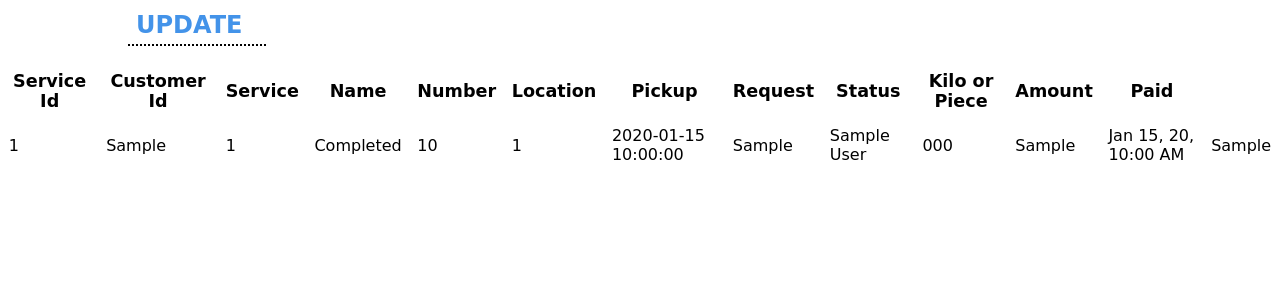
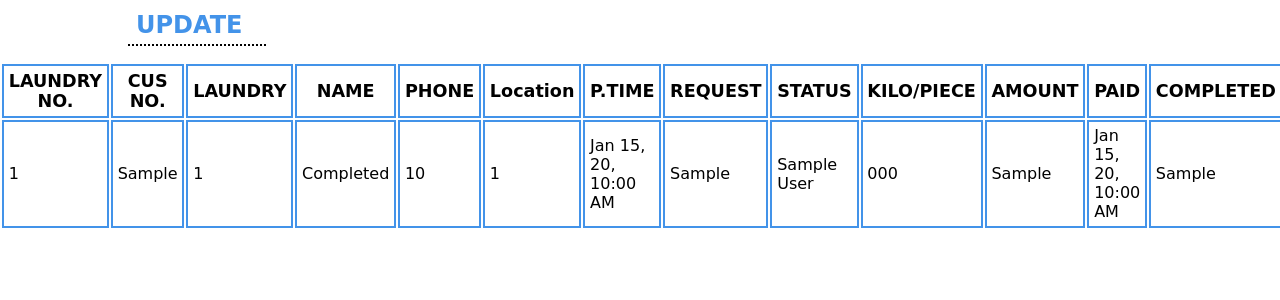
Before and after one commit to Lura-El/laundry, a PHP site: page /laundry/admin.html in a window 1280 px wide. Shown: the part 207-507 px from the top of the page. Run offline with PHP 8.4, Linux system fonts and the light colour scheme; tables that the repository leaves empty or names only in its code hold one stand-in row (values such as "Sample post"); data that the repository does not hold is empty; some libraries are stand-ins or nearby versions.

Commit message:
fix the tables, inventory and sales tab

```diff
--- a/admin.html
+++ b/admin.html
@@ -35,6 +35,8 @@
             <button class="navtwobtns" data-target="#message">MESSAGES</button>
         </div>
     </header>
+
+<!--online tab  -->
 <div id="online" class="tab">
 
     <form action="./admin/update.online.php" method="post" id="update-form">
@@ -64,6 +66,7 @@
         </div>
         <button type="submit" id="submitbtn">UPDATE</button>
     </form>
+
     <!-- update button-->
     <button id="update-btn" data-target="#update-form">UPDATE</button>
 
@@ -175,6 +178,7 @@
 
 <div id="sales" class="tab">
     <div id="chart"></div>
+
 </div>
 
 <!-- inventory -->
@@ -226,6 +230,8 @@
         <div class="inv-item inv-btn"><button type="submit">UPDATE</button></div>
     </form>
 
+    <button id="inv-update-btn" data-target="#inventory-form">INVENTORY UPDATE</button>
+
     <div id="inventory-table">
         <table id="table3"></table>
     </div>
--- a/admin/sales.online.php
+++ b/admin/sales.online.php
@@ -6,10 +6,10 @@
 
     try{
 
-        $online_amount = "SELECT amount FROM customers_order";
+        $online_amount = "SELECT * FROM customers_order";
         $results_online = $pdo->query($online_amount)->fetchAll(PDO::FETCH_ASSOC);
 
-        echo json_encode($results_amount);
+        echo json_encode($results_online);
 
 
     }catch(PDOException $e){
--- a/admin/sales.walkins.php
+++ b/admin/sales.walkins.php
@@ -6,7 +6,7 @@
 
     try{
 
-        $walkin_amount = "SELECT amount FROM walkins";
+        $walkin_amount = "SELECT * FROM walkins";
         $results_amount = $pdo->query($walkin_amount)->fetchAll(PDO::FETCH_ASSOC);
 
         // $online_amount = "SELECT amount FROM customers_order";
--- a/script/admin.js
+++ b/script/admin.js
@@ -26,6 +26,8 @@
         $(targetdiv).toggle();
     });
 
+
+
     function formatDate(date) {
         const dateObj = new Date(date);
         const options = {
@@ -50,10 +52,18 @@
        data.forEach(result => {
         tableBody += "<tr>";
             Object.entries(result).forEach(([key, value]) => {
-                tableBody += (key === "pick_up_time") ? `<td>${formatDate(value)}</td>` : `<td>${value}</td>`;
+                if (key === "pick_up_time") {
+                    tableBody += `<td>${formatDate(value)}</td>`;
+                } else if (key === "completed_at") {
+                    // Check if completed_at is null, and replace it with "processing"
+                    tableBody += (value === null) ? `<td>Processing</td>` : `<td>${formatDate(value)}</td>`;
+                } else {
+                    tableBody += `<td>${value}</td>`;
+                }
             });
         tableBody += "</tr>";
 });
+
 
         tableBody += "</tbody>";
 
@@ -66,18 +76,19 @@
     let tableHead = `
         <thead>
             <tr id="tablehead">
-                <th>Service Id</th>
-                <th>Customer Id</th>
-                <th>Service</th>
-                <th>Name</th>
-                <th>Number</th>
+                <th>LAUNDRY NO.</th>
+                <th>CUS NO.</th>
+                <th>LAUNDRY</th>
+                <th>NAME</th>
+                <th>PHONE</th>
                 <th>Location</th>
-                <th>Pickup</th>
-                <th>Request</th>
-                <th>Status</th>
-                <th>Kilo or Piece</th>
-                <th>Amount</th>
-                <th>Paid</th>
+                <th>P.TIME</th>
+                <th>REQUEST</th>
+                <th>STATUS</th>
+                <th>KILO/PIECE</th>
+                <th>AMOUNT</th>
+                <th>PAID</th>
+                <th>COMPLETED</th>
             </tr>
         </thead>
     `;
@@ -85,16 +96,17 @@
     let tableHead2 = `
         <thead>
             <tr id="tablehead">
-                <th>Service Id</th>
-                <th>Service</th>
-                <th>Name</th>
-                <th>Number</th>
-                <th>House Delivery</th>
-                <th>Location</th>
-                <th>Kilo/Piece</th>
-                <th>Amount</th>
-                <th>Paid</th>
-                <th>Status</th>
+                <th>CUSTOMER NO.</th>
+                <th>LAUNDRY</th>
+                <th>NAME</th>
+                <th>PHONE</th>
+                <th>DELIVERY</th>
+                <th>LOCATION</th>
+                <th>KILO/PIECE</th>
+                <th>AMOUNT</th>
+                <th>PAID</th>
+                <th>STATUS</th>
+                <th>COMPLETED</th>
             </tr>
         </thead>
     `;
@@ -110,7 +122,7 @@
         $(targetdiv).toggle();
     });
 
-    inventory
+   // inventory
 
 $('.inv-nav').click(function(){
 
@@ -147,13 +159,16 @@
 
         tableBody += "</tbody>";
 
-        console.log(tableBody);
-
         $('#table3').html(tablehead3 + tableBody);
     }).fail(function() {
         console.error("Error: Unable to fetch data.");
     });
 })
+
+ $('#inv-update-btn').on('click', function() {
+        let targetdiv = $(this).data('target');
+        $(targetdiv).toggle();
+    });
 
 
 // sales
@@ -163,7 +178,10 @@
     $.get("/../laundry/admin/sales.walkins.php",function(data) {
 
         data.forEach(result => {
+
+            if(result.status == "Completed"){
                 walkinsAmount += Number(result.amount);
+            }
 
         });
 
@@ -178,10 +196,10 @@
     $.get("/../laundry/admin/sales.online.php",function(data) {
 
         data.forEach(result => {
+            if(result.status === "Completed"){
                  onlineAmount += Number(result.amount);
-
+            }
         });
-
         // $('#table3').html(tablehead3 + tableBody);
 
     }).fail(function() {
--- a/style/admin.css
+++ b/style/admin.css
@@ -9,7 +9,7 @@
 }
  #tablehead th, #table td, #table2 td, #table3 td{
     padding: .3rem;
-    border: 2px solid white;
+    border: 2px solid rgb(67, 147, 233);
     font-family: 'Pacifico', cursive;
 }
 #table td{
@@ -27,6 +27,9 @@
     margin-left: 8rem;
     margin-bottom: 1rem;
 }
+#update-form{
+    margin-left: 8rem;
+}
 
 /* walkins */
 #walkins{
@@ -39,7 +42,7 @@
     background-color: rgb(67, 147, 233);
     font-size: 1.2rem;
 }
-#walkinsform, #update-form, #update-form2{
+#walkinsform, #update-form, #update-form2, #inventory-form{
     display: none;
     position: absolute;
     margin-top: 3rem;
@@ -66,7 +69,7 @@
     width: 15rem;
     margin-top: .5rem;
 }
-#submitbtn,  #update-btn, #update-btn2{
+#submitbtn,  #update-btn, #update-btn2, #inv-update-btn{
     margin-top: .4rem;
     padding: .3rem .5rem;
     font-size: 1.1rem;
@@ -75,7 +78,7 @@
     background-color: rgb(67, 147, 233);
 }
 
-#addwalkins, #update-btn, #update-btn2{
+#addwalkins, #update-btn, #update-btn2, #inv-update-btn{
     border: none;
     border-bottom: black 2px dotted;
     font-size: 1.5rem;
@@ -96,12 +99,6 @@
 }
 /* inventory */
 
-#inventory-form{
-    display: flex;
-    align-items: center;
-    justify-content: center;
-    margin-top: 1rem;
-}
 .inv-item label{
     text-align: center;
 }
```
Also changed, not shown: admin/update.online.php (+8 -1 lines), admin/update.walkins.php (+105 -0 lines). Lines whose indentation alone changed are shown as unchanged.
